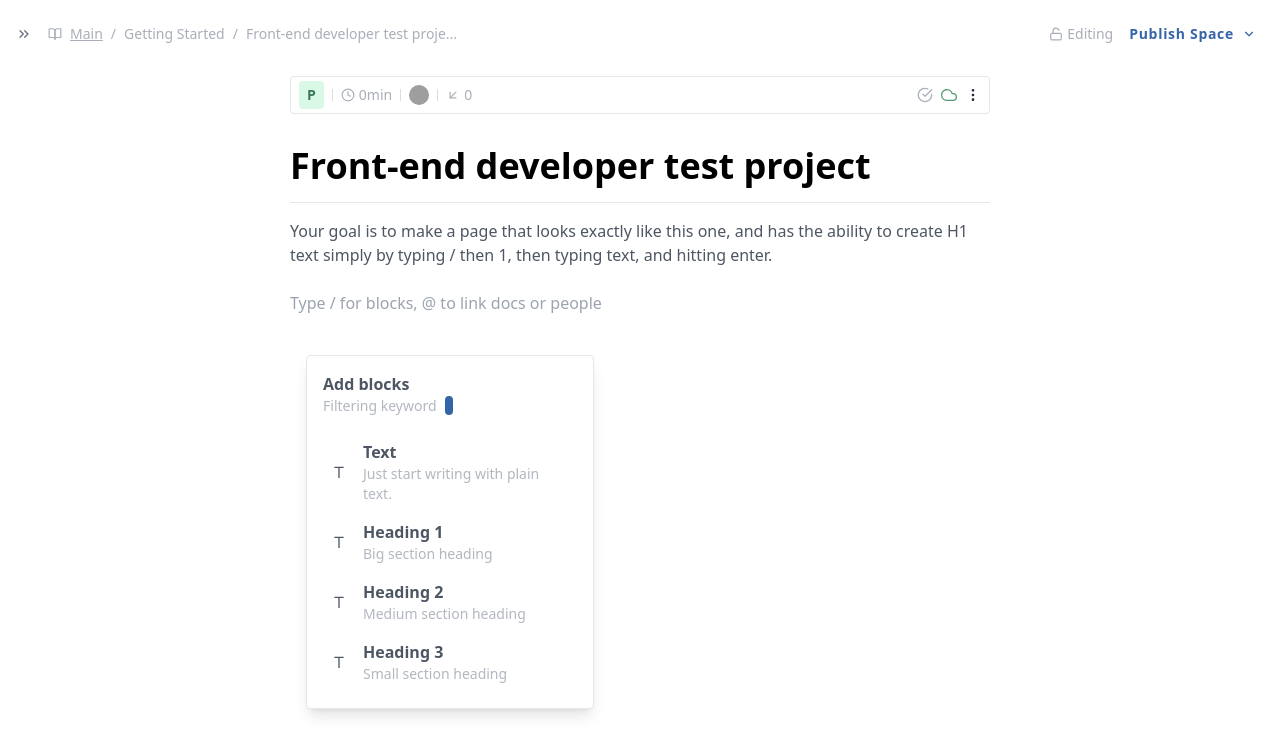
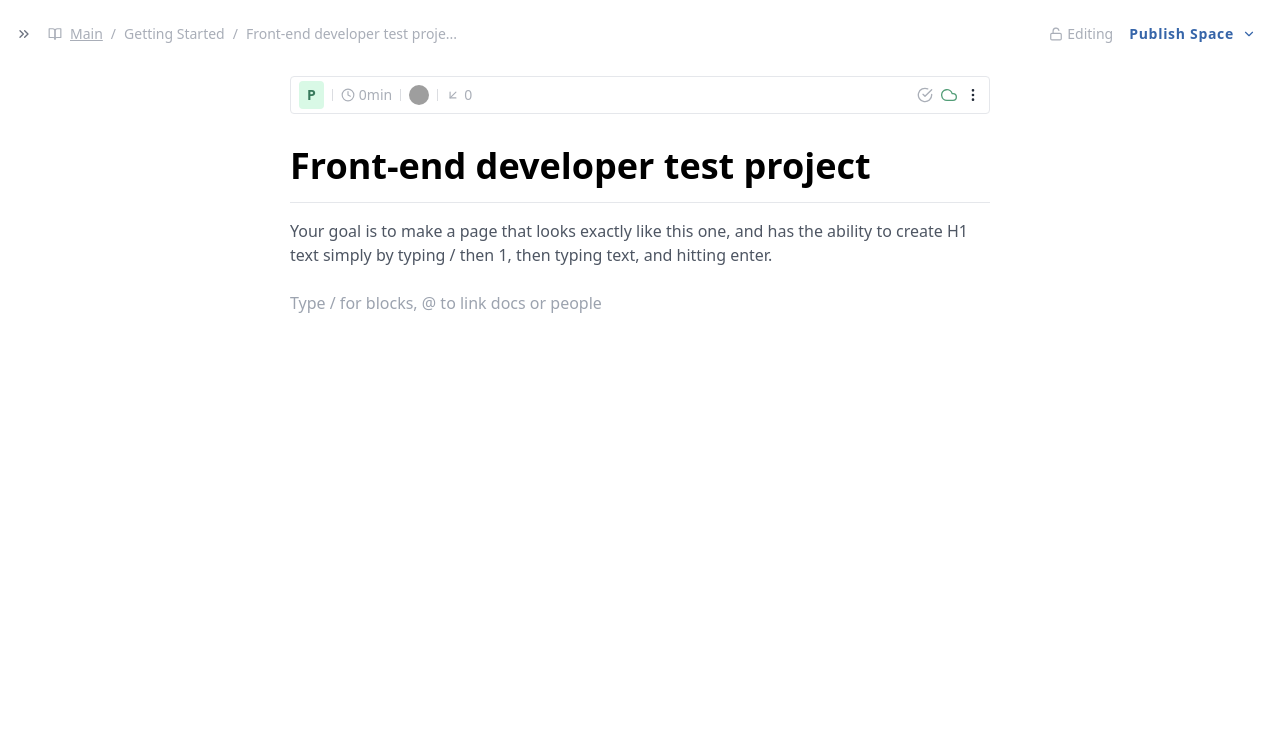
Before and after one commit to MohamedBechirMejri/helpjuice-test-project, a Next.js app: page / in a window 1280 px wide. Shown: the top 754 px of the page. Built offline with nearby package versions, Linux system fonts and the light colour scheme; grey boxes are pictures that could not be loaded.

Commit message:
only show overlay when the / command is entered

```diff
--- a/pages/index.tsx
+++ b/pages/index.tsx
@@ -8,7 +8,8 @@ import uniqid from "uniqid";
 
 const Home: NextPage = () => {
   const [blocks, setBlocks] = useState([] as any[]);
-  const [isOverlayVisisibe, setIsOverlayVisible] = useState(true);
+  const [command, setCommand] = useState("");
+  const [inputValue, setInputValue] = useState("");
 
   useEffect(() => {
     setBlocks([
@@ -21,10 +22,12 @@ const Home: NextPage = () => {
     ]);
   }, []);
 
-  const addBlock = (e: any, type: string) => {
+  const addBlock = (e: any, type: string, content = "") => {
     e.preventDefault();
 
-    setBlocks([...blocks, { id: uniqid(), type, content: "" }]);
+    setBlocks([...blocks, { id: uniqid(), type, content }]);
+    setInputValue("");
+    setCommand("");
   };
 
   const removeBlock = (e: any) => {
@@ -38,10 +41,7 @@ const Home: NextPage = () => {
       <Header />
       <main className="mx-auto max-w-[700px] mt-4">
         <Statusbar />
-        <form
-          className="flex flex-col w-full gap-4 mt-8"
-          onSubmit={e => addBlock(e)}
-        >
+        <form className="flex flex-col w-full gap-4 mt-8">
           <h1 className="text-4xl font-bold">
             Front-end developer test project
           </h1>
@@ -58,8 +58,22 @@ const Home: NextPage = () => {
             <input
               placeholder="Type / for blocks, @ to link docs or people"
               className="w-full outline-none text-[#5d6470] font-medium"
+              onKeyDown={(e: any) => {
+                if (e.key === "Enter") {
+                  addBlock(e, "p", e.target.value);
+                  e.target.value = "";
+                }
+              }}
+              onChange={(e: any) => {
+                setInputValue(e.target.value);
+
+                const regex = /\/\S{0,}/gm;
+                const command = e.target.value.match(regex);
+                command ? setCommand(command[0]) : setCommand("");
+              }}
+              value={inputValue}
             />
-            {isOverlayVisisibe && <Overlay addBlock={addBlock} />}
+            {command && <Overlay addBlock={addBlock} />}
           </div>
         </form>
       </main>
```
